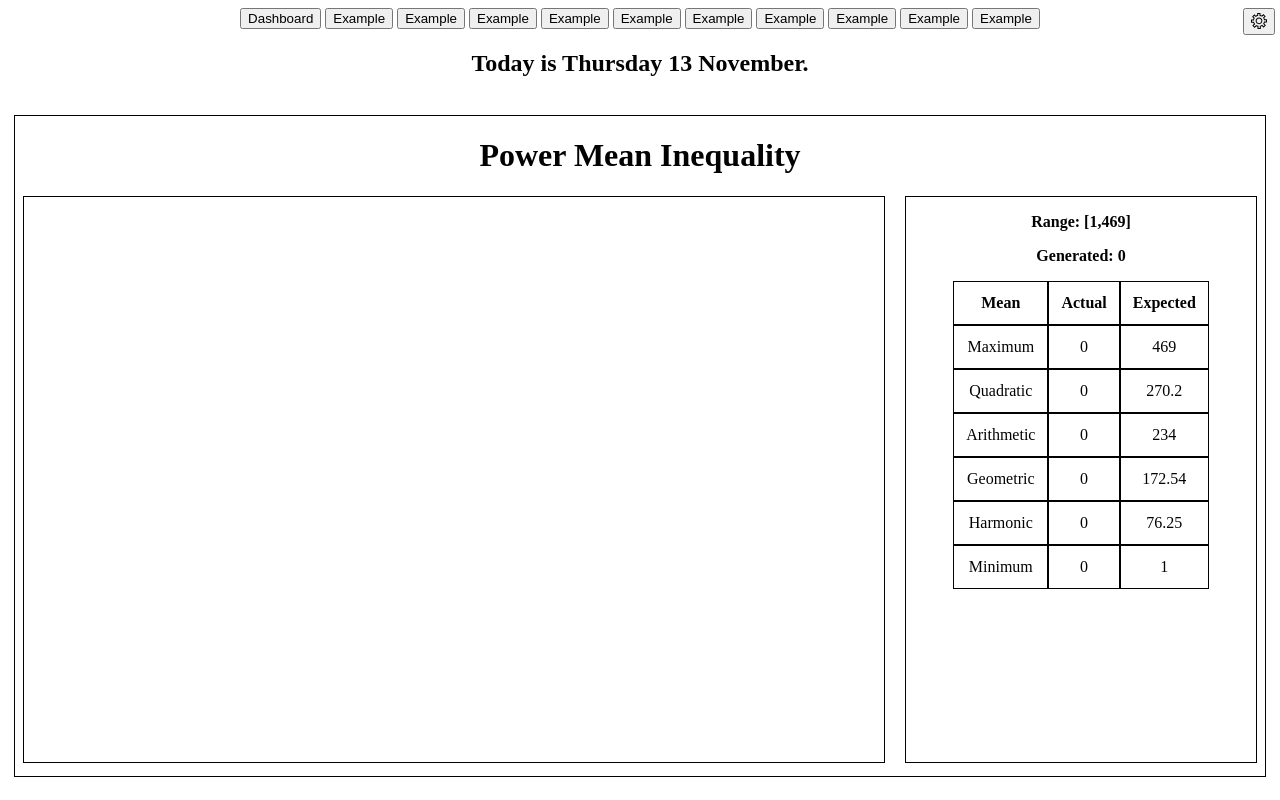
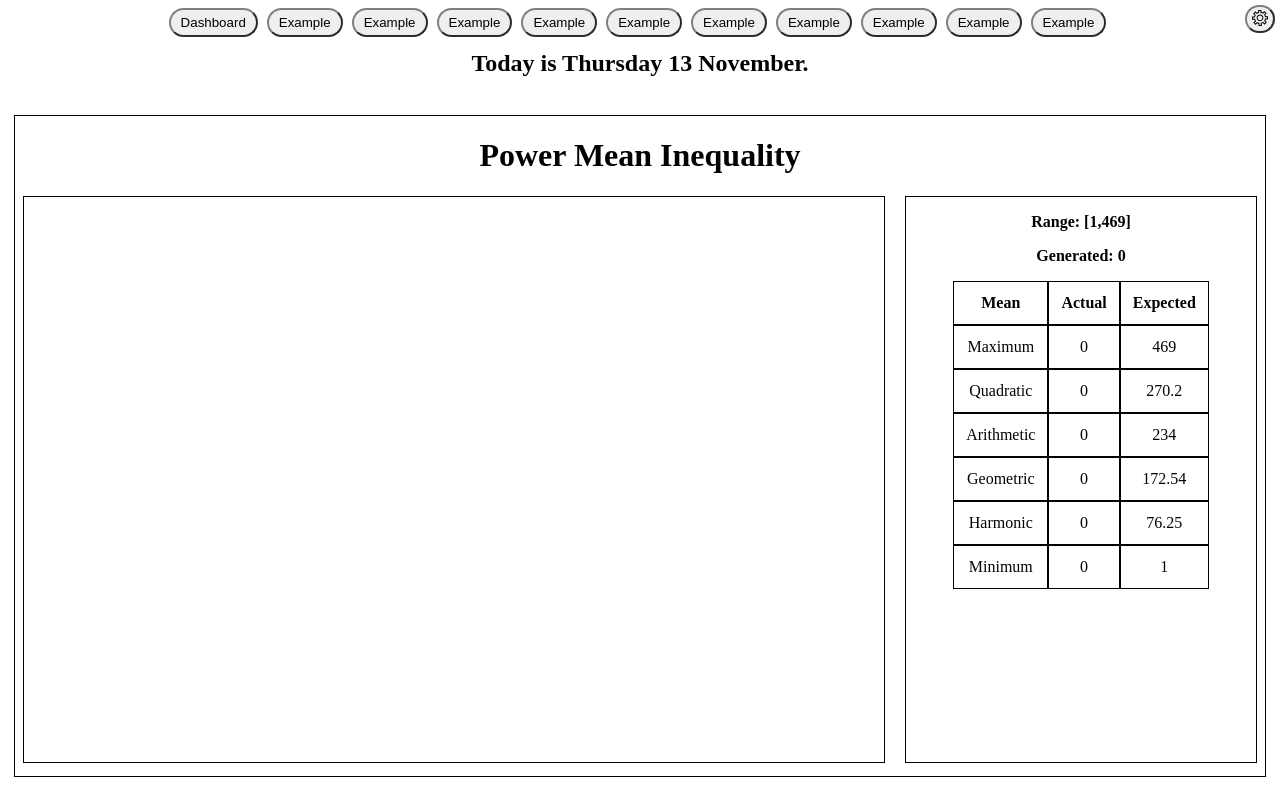
Before and after one commit to User0149/Dashboard, a plain HTML site: page index.html in a window 1280 px wide. Drawn offline with Linux system fonts and the light colour scheme.

Commit message:
very small QOL updates

```diff
--- a/index.html
+++ b/index.html
@@ -21,10 +21,10 @@
             <button class='button' id="button8" style="display: none;"></button>
             <button class='button' id="button9" style="display: none;"></button>
             <button class='button' id="button10" style="display: none;"></button>
-            <div style="position: absolute; top: 3px; right: 0;">
+            <div style="display: flex; justify-items: center; align-items: center; position: absolute; top: 0px; right: 0;">
                 <!-- Settings -->
-                <button class='button center' id="settings_button" onclick="document.getElementById('settings').style.display='block';" style="float: right;">
-                    <img src="settings.svg" width="16px" height="16px"></img>
+                <button id="settings_button" onclick="document.getElementById('settings').style.display='block';" style="display: flex; justify-items: center; align-items: center;">
+                    <img src="settings.svg" width="16" height="16"/>
                 </button>
             </div>
         </header>
@@ -32,7 +32,7 @@
         <div id="settings" class="modal">
             <div id="settings_box" class="modal_box">
                 <span class="close" onclick="document.getElementById('settings').style.display='none'">&times;</span>
-                <h3>Settings (uses local browser storage, i.e., 'cookies')</h3>
+                <h3>Settings</h3>
                 <h4>Header Buttons</h4>
                 <form>
                     <input type="checkbox" id="site1_show" onclick="update_show('1',document.getElementById('site1_show').checked)">
--- a/style.css
+++ b/style.css
@@ -6,10 +6,24 @@ body{
 }
 
 .button{
+    padding-top: 5px;
+    padding-bottom: 5px;
+    padding-left: 10px;
+    padding-right: 10px;
+
+    margin-right: 5px;
+
     cursor: pointer;
+    border-radius: 100vh;
+    border-color: gray;
 }
 #settings_button{
+    padding: 5px;
     padding-top: 3px;
+
+    cursor: pointer;
+    border-radius: 100vh;
+    border-color: gray;
 }
 
 .header{
```
